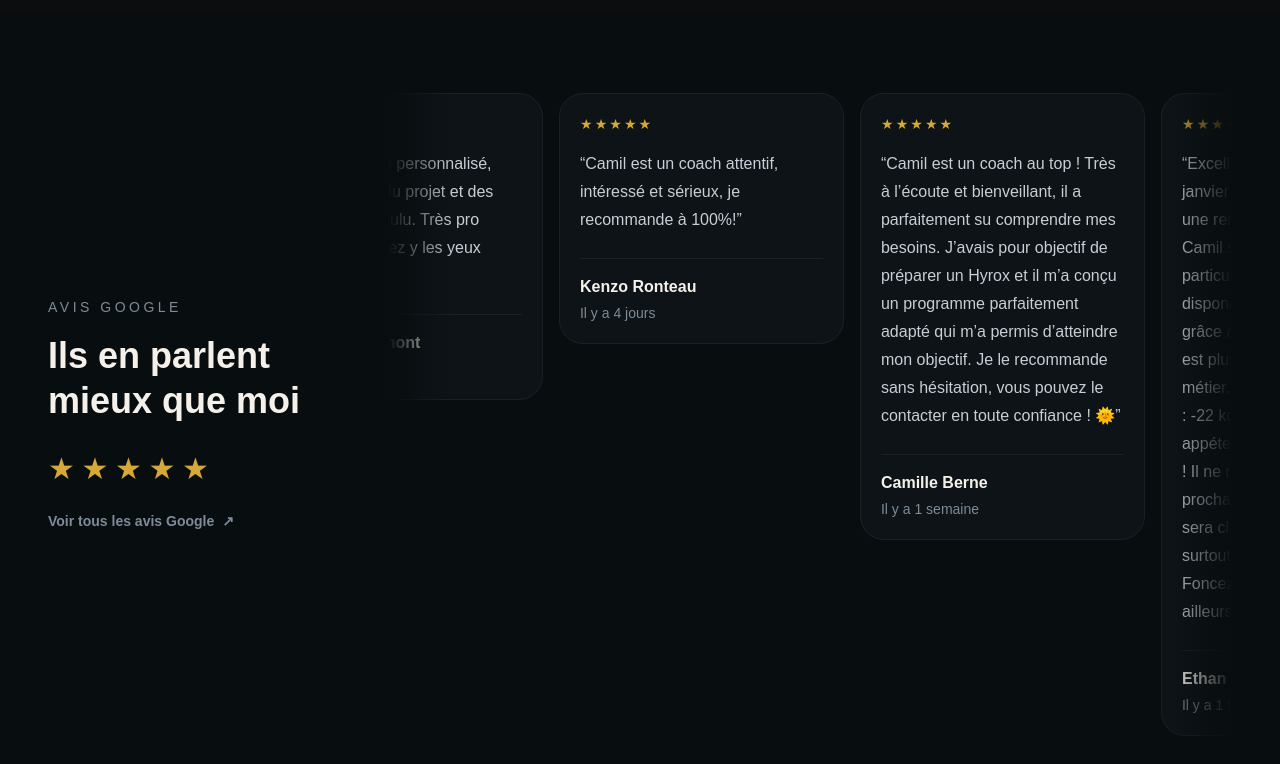
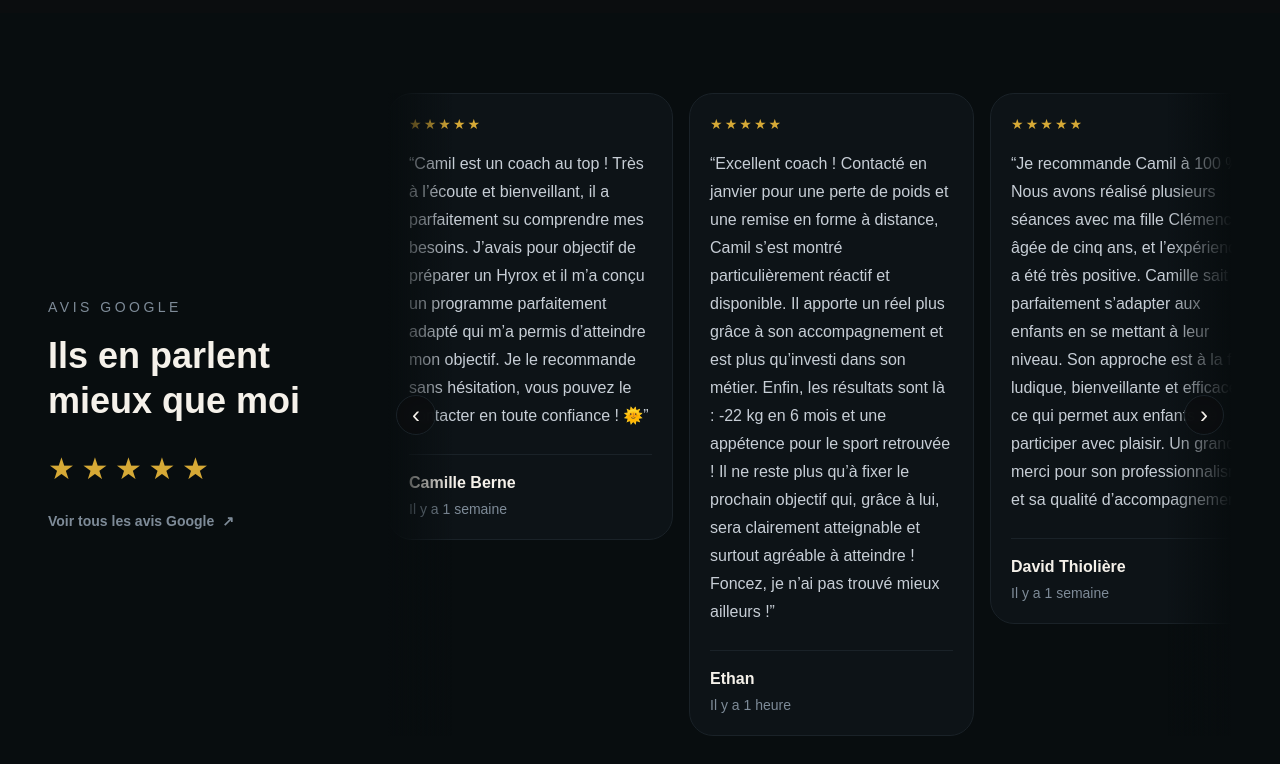
Before and after one commit to camilppl/Site-internet, a Next.js app: page / in a window 1280 px wide. Shown: the part 1576-2340 px from the top of the page. Built offline with nearby package versions, Linux system fonts and the light colour scheme.

Commit message:
amélioration du carousel des avis

```diff
--- a/app/page.tsx
+++ b/app/page.tsx
@@ -1,20 +1,10 @@
 "use client";
 
-import { useState } from "react";
+import { useCallback, useEffect, useRef, useState } from "react";
 import { motion } from "framer-motion";
 import Image from "next/image"
 
 const googleReviews = [
-   {
-    name: "Guillaume Somont",
-    date: "Il y a 1 semaine",
-    text: "Suivis plus que personnalisé, très à l’écoute du projet et des programmes voulu. Très pro franchement allez y les yeux fermé 👍",
-  },
-  {
-    name: "Kenzo Ronteau",
-    date: "Il y a 4 jours",
-    text: "Camil est un coach attentif, intéressé et sérieux, je recommande à 100%!",
-  },
   {
     name: "Camille Berne",
     date: "Il y a 1 semaine",
@@ -30,12 +20,134 @@ const googleReviews = [
     date: "Il y a 1 semaine",
     text: "Je recommande Camil à 100 %. Nous avons réalisé plusieurs séances avec ma fille Clémence, âgée de cinq ans, et l’expérience a été très positive. Camille sait parfaitement s’adapter aux enfants en se mettant à leur niveau. Son approche est à la fois ludique, bienveillante et efficace, ce qui permet aux enfants de participer avec plaisir. Un grand merci pour son professionnalisme et sa qualité d’accompagnement",
   },
+  {
+    name: "Guillaume Somont",
+    date: "Il y a 1 semaine",
+    text: "Suivis plus que personnalisé, très à l’écoute du projet et des programmes voulu. Très pro franchement allez y les yeux fermé 👍",
+  },
+  {
+    name: "Kenzo Ronteau",
+    date: "Il y a 4 jours",
+    text: "Camil est un coach attentif, intéressé et sérieux, je recommande à 100%!",
+  },
 ];
 
 export default function Home() {
   const [socialsOpen, setSocialsOpen] = useState(false);
 
+const reviewsRef = useRef<HTMLDivElement>(null);
+const reviewsPauseTimeoutRef = useRef<ReturnType<typeof setTimeout> | null>(null);
+const reviewsScrollTimeoutRef = useRef<ReturnType<typeof setTimeout> | null>(null);
+const [reviewsPaused, setReviewsPaused] = useState(false);
+
+const pauseReviewsTemporarily = useCallback(() => {
+  if (reviewsPauseTimeoutRef.current) {
+    clearTimeout(reviewsPauseTimeoutRef.current);
+  }
+
+  setReviewsPaused(true);
+
+  reviewsPauseTimeoutRef.current = setTimeout(() => {
+    setReviewsPaused(false);
+  }, 8000);
+}, []);
+
+const getReviewsMetrics = useCallback(() => {
+  const container = reviewsRef.current;
+  if (!container) return null;
+
+  const firstCard = container.querySelector("article") as HTMLElement | null;
+  if (!firstCard) return null;
+
+  const styles = window.getComputedStyle(container);
+  const rawGap = Number.parseFloat(styles.columnGap || styles.gap || "0");
+  const gap = Number.isNaN(rawGap) ? 0 : rawGap;
+
+  const cardWidth = firstCard.getBoundingClientRect().width || 320;
+  const step = cardWidth + gap;
+  const setWidth = googleReviews.length * step;
+
+  return { container, step, setWidth };
+}, []);
+
+const normalizeReviewsScroll = useCallback(() => {
+  const metrics = getReviewsMetrics();
+  if (!metrics) return;
+
+  const { container, setWidth } = metrics;
+
+  if (container.scrollLeft >= setWidth) {
+    container.scrollLeft = container.scrollLeft - setWidth;
+  }
+
+  if (container.scrollLeft < 0) {
+    container.scrollLeft = container.scrollLeft + setWidth;
+  }
+}, [getReviewsMetrics]);
+
+const moveReviews = useCallback(
+  (direction: 1 | -1) => {
+    const metrics = getReviewsMetrics();
+    if (!metrics) return;
+
+    const { container, step, setWidth } = metrics;
+
+    if (direction === 1 && container.scrollLeft >= setWidth - step) {
+      container.scrollLeft = container.scrollLeft - setWidth;
+    }
+
+    if (direction === -1 && container.scrollLeft <= 5) {
+      container.scrollLeft = container.scrollLeft + setWidth;
+    }
+
+    container.scrollBy({
+      left: direction * step,
+      behavior: "smooth",
+    });
+
+    if (reviewsScrollTimeoutRef.current) {
+      clearTimeout(reviewsScrollTimeoutRef.current);
+    }
+
+    reviewsScrollTimeoutRef.current = setTimeout(() => {
+      normalizeReviewsScroll();
+    }, 700);
+  },
+  [getReviewsMetrics, normalizeReviewsScroll]
+);
+
+const handleManualReviewMove = useCallback(
+  (direction: 1 | -1) => {
+    pauseReviewsTemporarily();
+    moveReviews(direction);
+  },
+  [pauseReviewsTemporarily, moveReviews]
+);
+
+useEffect(() => {
+  if (reviewsPaused) return;
+
+  const interval = setInterval(() => {
+    moveReviews(1);
+  }, 6500);
+
+  return () => clearInterval(interval);
+}, [reviewsPaused, moveReviews]);
+
+useEffect(() => {
+  return () => {
+    if (reviewsPauseTimeoutRef.current) {
+      clearTimeout(reviewsPauseTimeoutRef.current);
+    }
+
+    if (reviewsScrollTimeoutRef.current) {
+      clearTimeout(reviewsScrollTimeoutRef.current);
+    }
+  };
+}, []);
+
   return (
+
     <main className="min-h-screen bg-[#0B0D0F] text-[#F5F1EA]">
 
 {/* Réseaux sociaux flottants */}
@@ -341,19 +453,36 @@ export default function Home() {
       <div className="pointer-events-none absolute inset-y-0 left-0 z-10 w-10 bg-gradient-to-r from-[#080D0F] to-transparent md:w-16" />
       <div className="pointer-events-none absolute inset-y-0 right-0 z-10 w-10 bg-gradient-to-l from-[#080D0F] to-transparent md:w-16" />
 
-      <motion.div
-  className="flex w-max items-start gap-5 lg:max-[1400px]:gap-4"
-        animate={{ x: ["0%", "-50%"] }}
-        transition={{
-          duration: 70,
-          ease: "linear",
-          repeat: Infinity,
-        }}
+     {/* Flèches desktop / tablette */}
+<button
+  type="button"
+  aria-label="Avis précédent"
+  onClick={() => handleManualReviewMove(-1)}
+  className="absolute left-2 top-1/2 z-20 hidden h-10 w-10 -translate-y-1/2 items-center justify-center rounded-full border border-[#1A2228] bg-[#0B0D0F]/90 text-2xl text-[#F5F1EA] backdrop-blur transition hover:bg-[#4F6D8A] md:flex"
 >
-        {[...googleReviews, ...googleReviews].map((review, index) => (
+  ‹
+</button>
+
+<button
+  type="button"
+  aria-label="Avis suivant"
+  onClick={() => handleManualReviewMove(1)}
+  className="absolute right-2 top-1/2 z-20 hidden h-10 w-10 -translate-y-1/2 items-center justify-center rounded-full border border-[#1A2228] bg-[#0B0D0F]/90 text-2xl text-[#F5F1EA] backdrop-blur transition hover:bg-[#4F6D8A] md:flex"
+>
+  ›
+</button>
+
+<div
+  ref={reviewsRef}
+  onMouseEnter={() => setReviewsPaused(true)}
+  onMouseLeave={() => setReviewsPaused(false)}
+  onTouchStart={pauseReviewsTemporarily}
+  className="flex snap-x snap-mandatory items-start gap-5 overflow-x-auto scroll-smooth pr-12 [-ms-overflow-style:none] [scrollbar-width:none] lg:max-[1400px]:gap-4 [&::-webkit-scrollbar]:hidden"
+>
+  {[...googleReviews, ...googleReviews, ...googleReviews, ...googleReviews, ...googleReviews].map((review, index) => (
     <article
       key={`${review.name}-${index}`}
-            className="w-[285px] shrink-0 rounded-3xl border border-[#1A2228] bg-[#0D1317] p-6 sm:w-[340px] md:max-lg:w-[280px] md:max-lg:p-5 lg:max-[1400px]:w-[285px] lg:max-[1400px]:p-5"
+      className="w-[285px] shrink-0 snap-start rounded-3xl border border-[#1A2228] bg-[#0D1317] p-6 sm:w-[340px] md:max-lg:w-[280px] md:max-lg:p-5 lg:max-[1400px]:w-[285px] lg:max-[1400px]:p-5"
     >
       <div className="mb-4 text-sm tracking-[0.15em] text-[#D6A936]">
         ★★★★★
@@ -374,7 +503,7 @@ export default function Home() {
       </div>
     </article>
   ))}
-      </motion.div>
+</div>
 </div>
   </div>
 </section>
```
Lines whose indentation alone changed are shown as unchanged.
